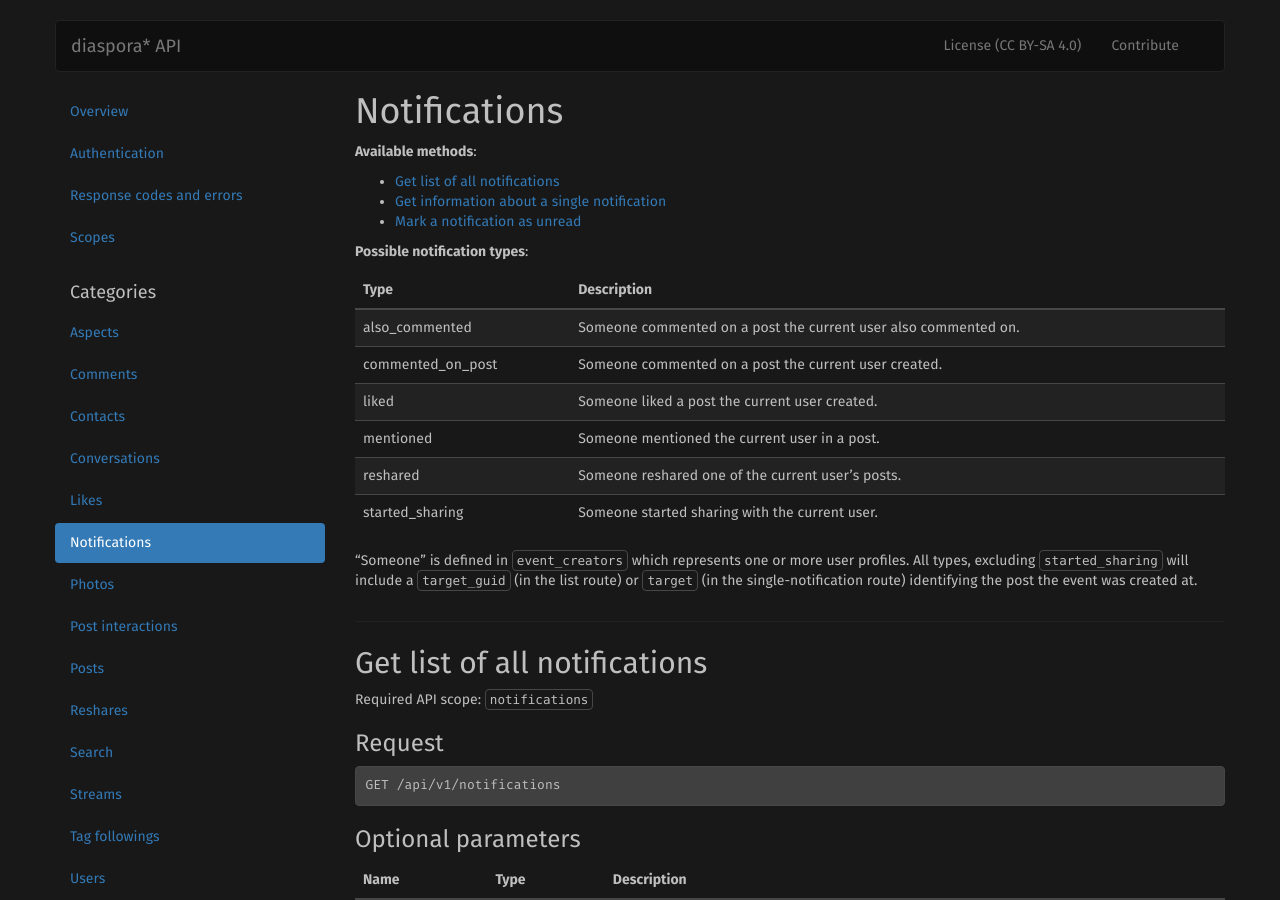
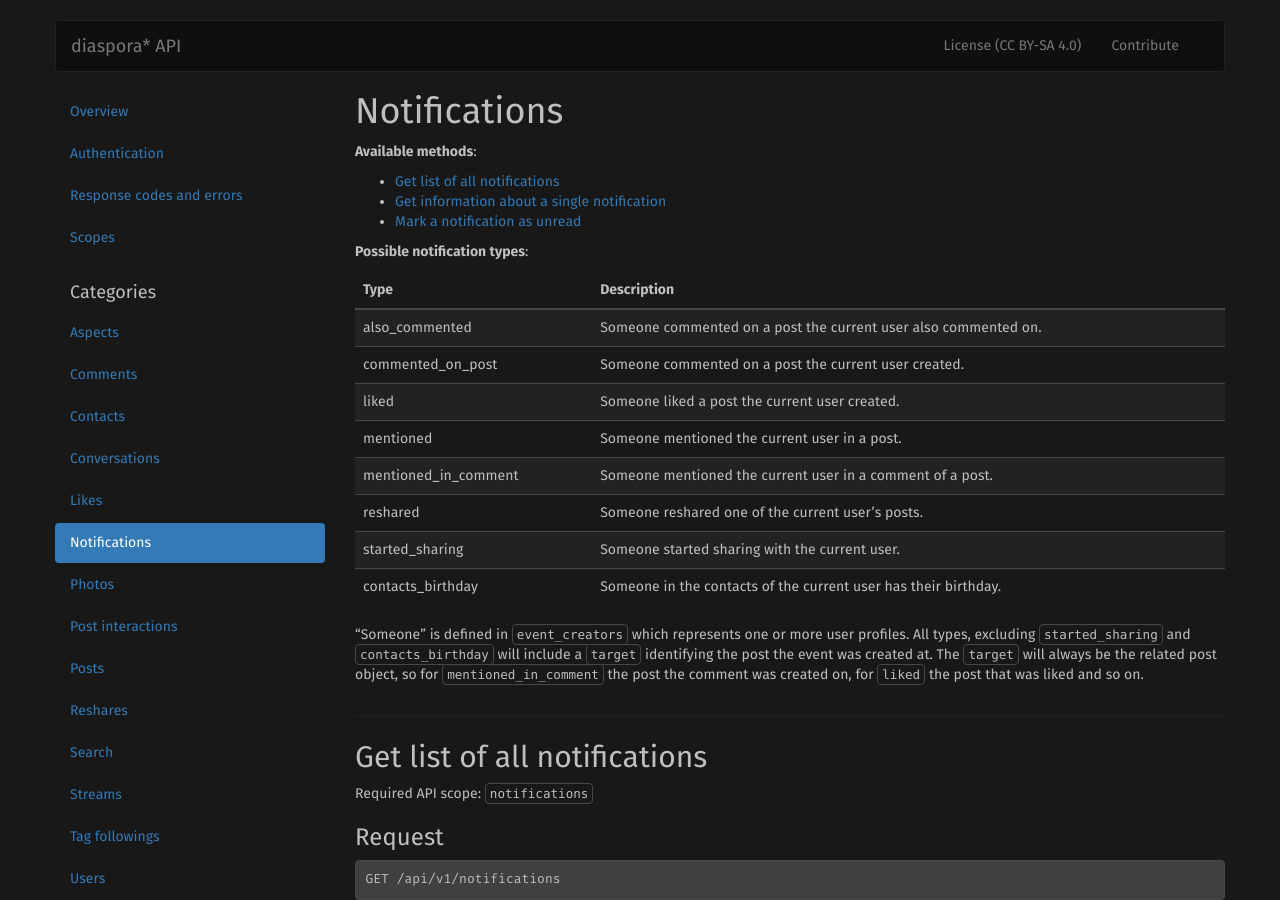
Before and after one commit to diaspora/api-documentation, a Jekyll site: the page built from _routes/notifications.md, in a window 1280 px wide and 900 px high. Built offline with Jekyll 4.4.1, drawn with Linux system fonts in a browser that asks for light colours.

Commit message:
Return full target object in notifications index route
Implementation does so and I agree it's more consistent. Let's document it as is.

```diff
--- a/_routes/notifications.md
+++ b/_routes/notifications.md
@@ -6,16 +6,20 @@ title: Notifications
 
 **Possible notification types**:
 
-| Type              | Description                                                     |
-| ----------------- | --------------------------------------------------------------- |
-| also_commented    | Someone commented on a post the current user also commented on. |
-| commented_on_post | Someone commented on a post the current user created.           |
-| liked             | Someone liked a post the current user created.                  |
-| mentioned         | Someone mentioned the current user in a post.                   |
-| reshared          | Someone reshared one of the current user's posts.               |
-| started_sharing   | Someone started sharing with the current user.                  |
+| Type                 | Description                                                     |
+| -------------------- | --------------------------------------------------------------- |
+| also_commented       | Someone commented on a post the current user also commented on. |
+| commented_on_post    | Someone commented on a post the current user created.           |
+| liked                | Someone liked a post the current user created.                  |
+| mentioned            | Someone mentioned the current user in a post.                   |
+| mentioned_in_comment | Someone mentioned the current user in a comment of a post.      |
+| reshared             | Someone reshared one of the current user's posts.               |
+| started_sharing      | Someone started sharing with the current user.                  |
+| contacts_birthday    | Someone in the contacts of the current user has their birthday. |
 
-"Someone" is defined in `event_creators` which represents one or more user profiles. All types, excluding `started_sharing` will include a `target_guid` (in the list route) or `target` (in the single-notification route) identifying the post the event was created at.
+"Someone" is defined in `event_creators` which represents one or more user profiles. All types, excluding `started_sharing` and `contacts_birthday` will include a `target` identifying the post the event was created at.
+The `target` will always be the related post object, so for `mentioned_in_comment` the post the comment was
+created on, for `liked` the post that was liked and so on.
 
 ## Get list of all notifications
 
```
Also changed, not shown: other parts of _routes/notifications.md (+9 -1 lines).
